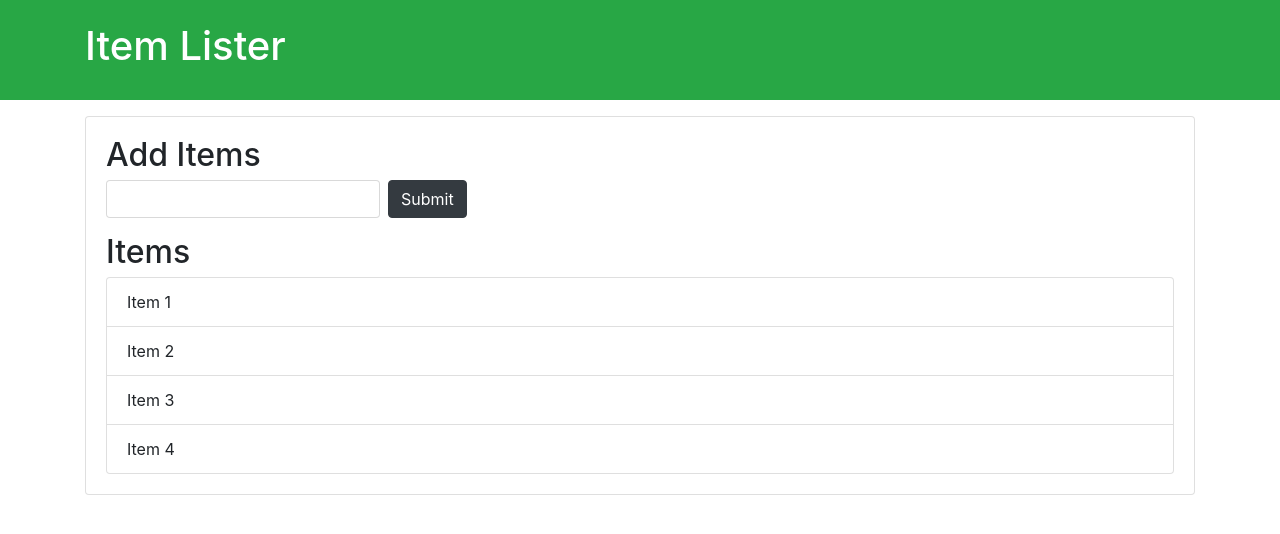
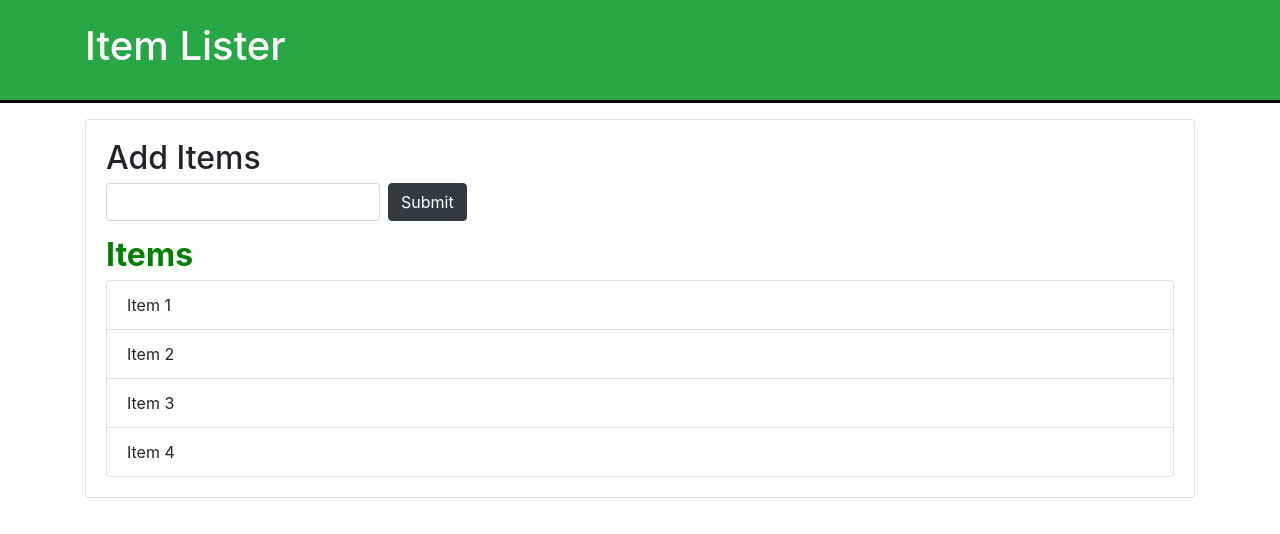
Before and after one commit to arfinzz/proj1, a plain HTML site: page index.html in a window 1280 px wide. Drawn offline with nearby package versions, Linux system fonts and the light colour scheme.

Commit message:
added script and few functionality

```diff
--- a/index.html
+++ b/index.html
@@ -29,6 +29,6 @@
     </ul>
    </div>
   </div>
-
+<script src="script.js"></script>
 </body>
 </html>
--- /dev/null
+++ b/script.js
@@ -0,0 +1,8 @@
+let headbox=document.querySelector("#main-header");
+
+headbox.style.borderBottom="solid 3px #000";
+
+
+let titles=document.querySelectorAll(".title");
+titles[1].style.fontWeight="bold";
+titles[1].style.color="green";
```
